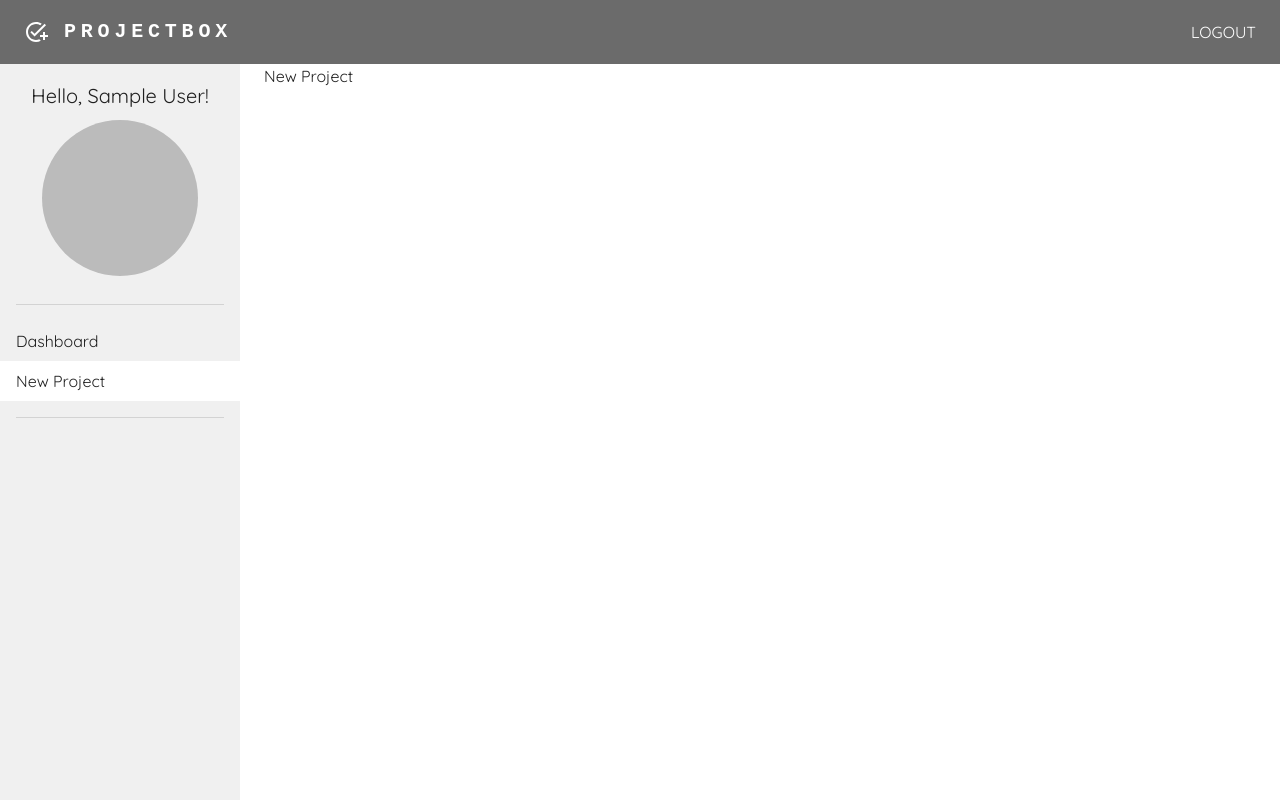
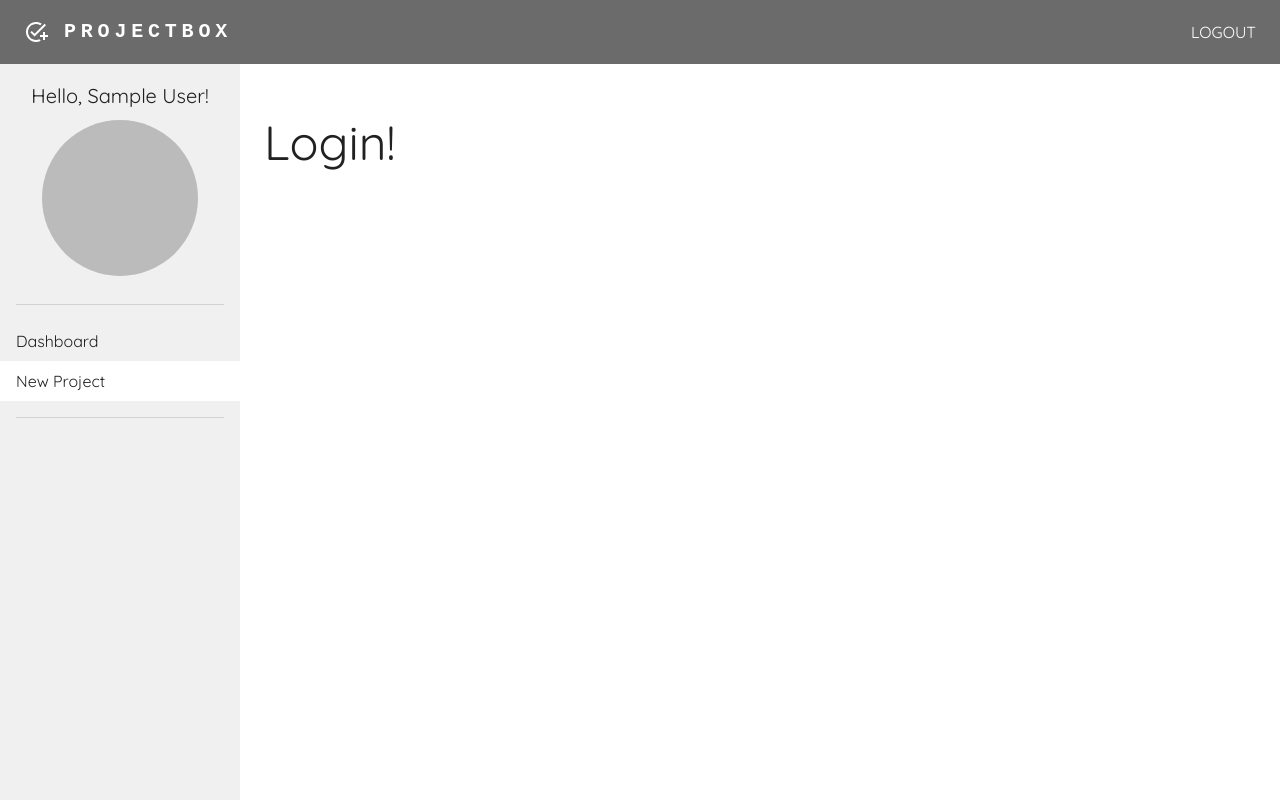
Before and after one commit to bwong-yh/projectbox, a React (Create React App) app: page /create in a window 1280 px wide. Built offline with nearby package versions, Linux system fonts and the light colour scheme; no server answers; sample sign-in values are in the browser's storage.

Commit message:
remove uncessary code

```diff
--- a/src/components/Avatar/CustomAvatar.js
+++ b/src/components/CustomAvatar/CustomAvatar.js
@@ -1,9 +1,11 @@
-import { Avatar } from '@mui/material';
+import { Avatar, Typography } from '@mui/material';
 
 const CustomAvatar = ({ user, ...props }) => {
   return (
     <Avatar src={user.photoURL} alt={user.displayName} {...props}>
-      {user.displayName[0].toUpperCase()}
+      <Typography fontSize='4em'>
+        {user.displayName[0].toUpperCase()}
+      </Typography>
     </Avatar>
   );
 };
--- a/src/components/CustomInputs/CustomImage.js
+++ b/src/components/CustomInputs/CustomImage.js
@@ -2,7 +2,7 @@ import { Box, Button, FormControl, FormHelperText } from '@mui/material';
 import { useField } from 'formik';
 import { useEffect, useState } from 'react';
 
-const CustomImage = ({ setFieldValue, ...props }) => {
+const CustomImage = ({ ...props }) => {
   const [field, meta, helper] = useField(props.name);
   const [preview, setPreview] = useState('');
   const { value } = meta;
--- a/src/components/Sidebar/SidebarContent.js
+++ b/src/components/Sidebar/SidebarContent.js
@@ -1,7 +1,7 @@
 import { Box, Divider, List, ListItemText, Typography } from '@mui/material';
 import { NavLink } from 'react-router-dom';
 import useAuthContext from '../../hooks/useAuthContext';
-import CustomAvatar from '../Avatar/CustomAvatar';
+import CustomAvatar from '../CustomAvatar/CustomAvatar';
 import SidebarNavLink from './SidebarNavLink';
 
 const SidebarContent = () => {
--- a/src/pages/Create/Create.js
+++ b/src/pages/Create/Create.js
@@ -1,7 +1,21 @@
-import { Box, Container } from '@mui/material';
+import { Box, Container, Typography } from '@mui/material';
+import { Formik } from 'formik';
+import formStyle from '../../styles/form';
 
 const Create = () => {
-  return <Container>New Project</Container>;
+  return (
+    <Container sx={formStyle}>
+      <Box>
+        <Typography variant='h3'>Login!</Typography>
+
+        <Formik
+          initialValues={{ email: 'billy@dev.com', password: 'test1234' }}
+          //  validationSchema={LoginSchema}
+          //  onSubmit={onSubmit}
+        ></Formik>
+      </Box>
+    </Container>
+  );
 };
 
 export default Create;
--- a/src/pages/Signup/Signup.js
+++ b/src/pages/Signup/Signup.js
@@ -46,14 +46,14 @@ const Signup = () => {
           validationSchema={SignupSchema}
           onSubmit={onSubmit}
         >
-          {({ setFieldValue }) => (
+          {props => (
             <Form>
               <CustomInput label='Email' name='email' />
               <CustomInput label='Password' name='password' type='password' />
               <CustomInput label='Display Name' name='displayName' />
 
               {/* image for avatar */}
-              <CustomImage setFieldValue={setFieldValue} name='file' />
+              <CustomImage name='file' />
 
               <Button
                 variant='outlined'
```
